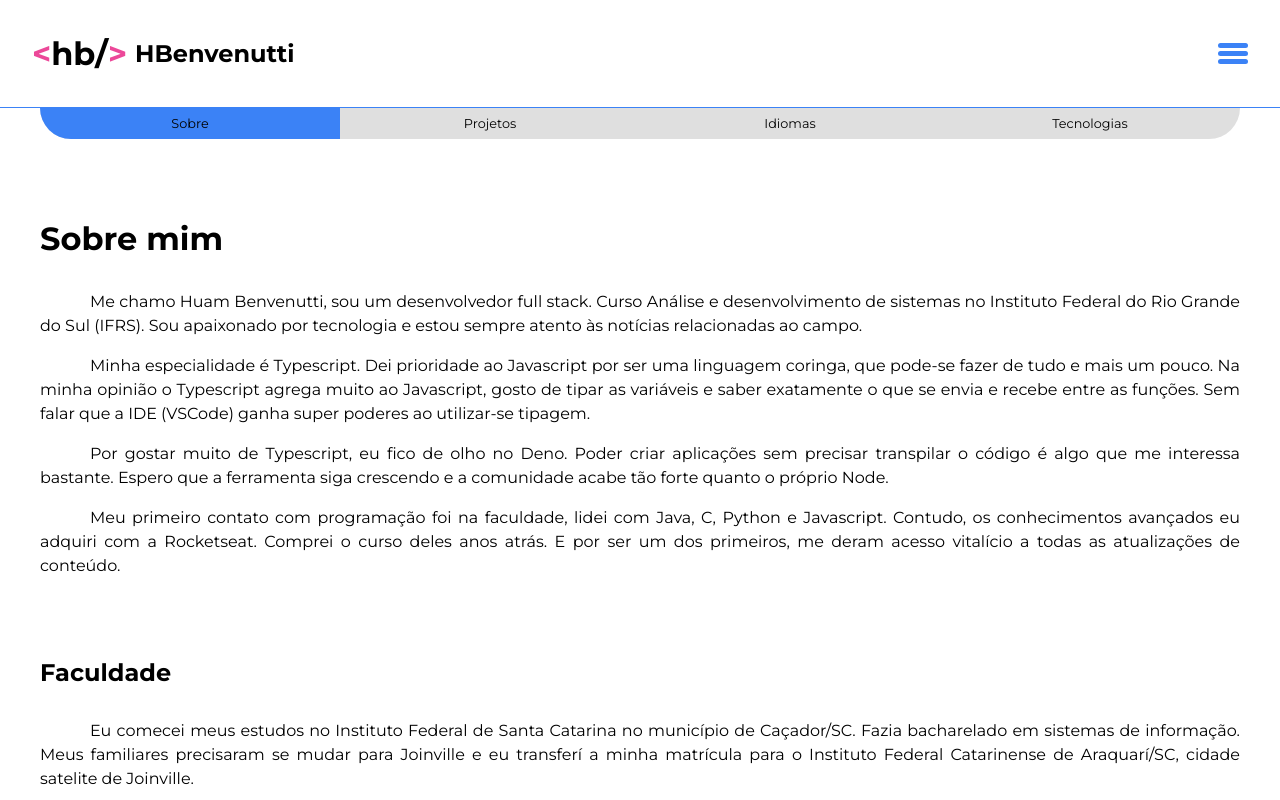
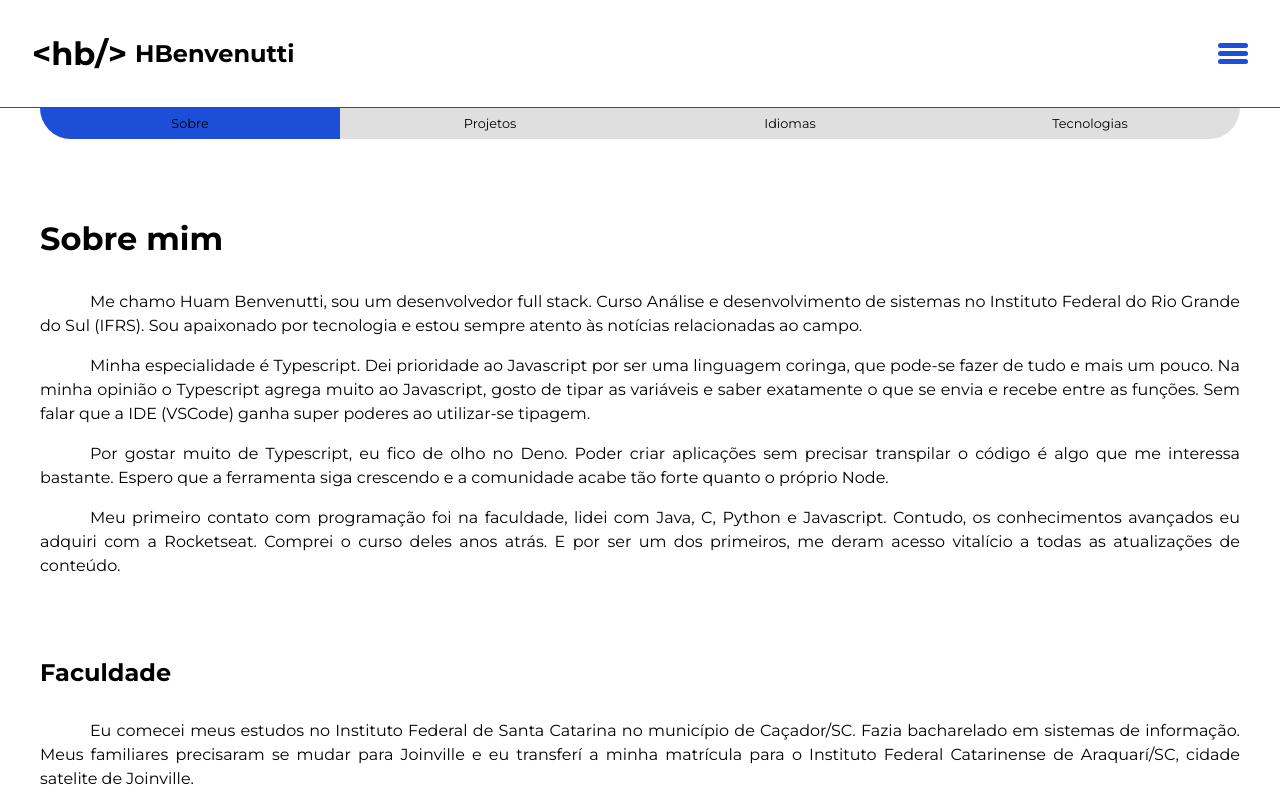
Before and after one commit to hbenvenutti/Site-Pessoal, a React (Vite) app: page / in a window 1280 px wide. Shown: the top 800 px of the page. Built offline with nearby package versions, Linux system fonts and the light colour scheme.

Commit message:
refactor(theme): alteradas as cores dos temas

```diff
--- a/src/shared/styles/themes/dark-theme.ts
+++ b/src/shared/styles/themes/dark-theme.ts
@@ -6,11 +6,10 @@ export const darkTheme = {
   text: '#CFCFCF',
   strong: '#DFDFDF',
 
-  primary01: '#EC4899',
-  primary02: '#f472b6',
+  primary: '#EC4899',
 
-  secondary01: '#1d4ed8',
-  secondary02: '#3b82f6',
+  secondary01: '#EC4899',
+  secondary: '#EC4899',
 
   node: '#375A1D',
   cisco: '#4679C8',
--- a/src/shared/styles/themes/default.ts
+++ b/src/shared/styles/themes/default.ts
@@ -6,11 +6,10 @@ export const defaultTheme = {
   text: '#000',
   strong: '#000',
 
-  primary01: '#EC4899',
-  primary02: '#f472b6',
+  primary: '#3b82f6',
 
-  secondary01: '#1d4ed8',
-  secondary02: '#3b82f6',
+  secondary: '#3b82f6',
+  secondary02: '#1d4ed8',
 
   node: '#375A1D',
   cisco: '#4679C8',
```
